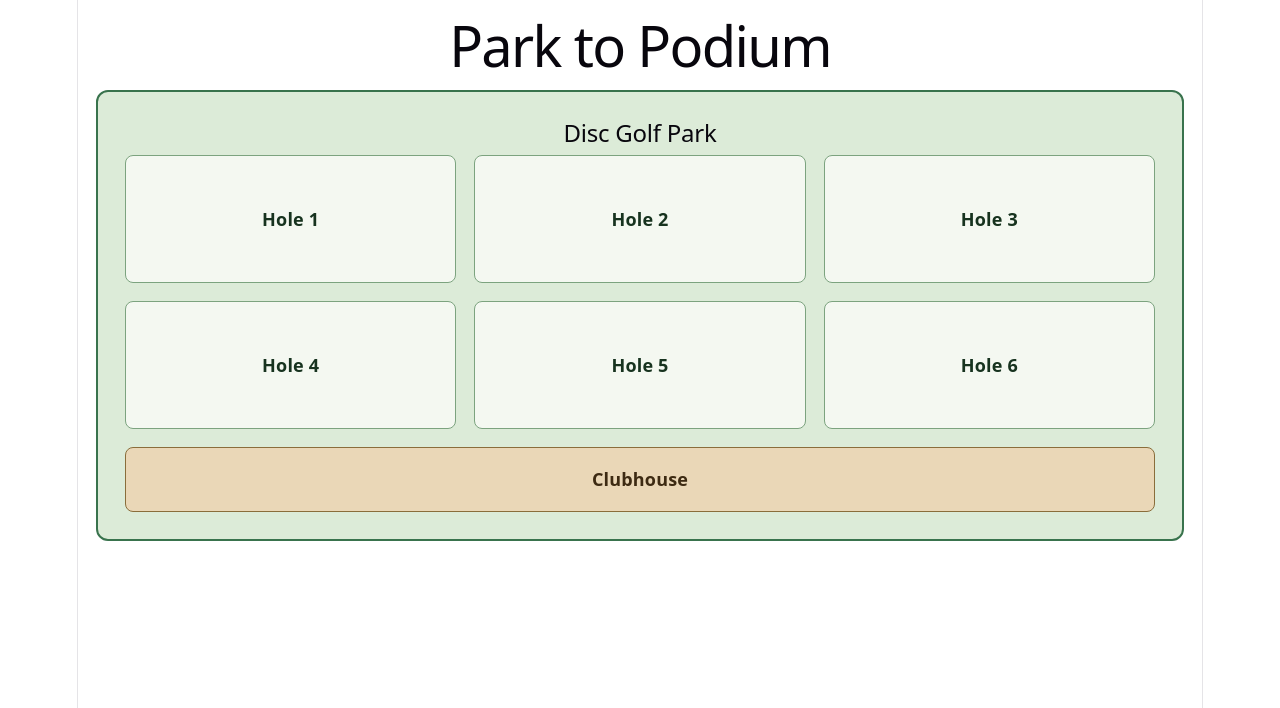
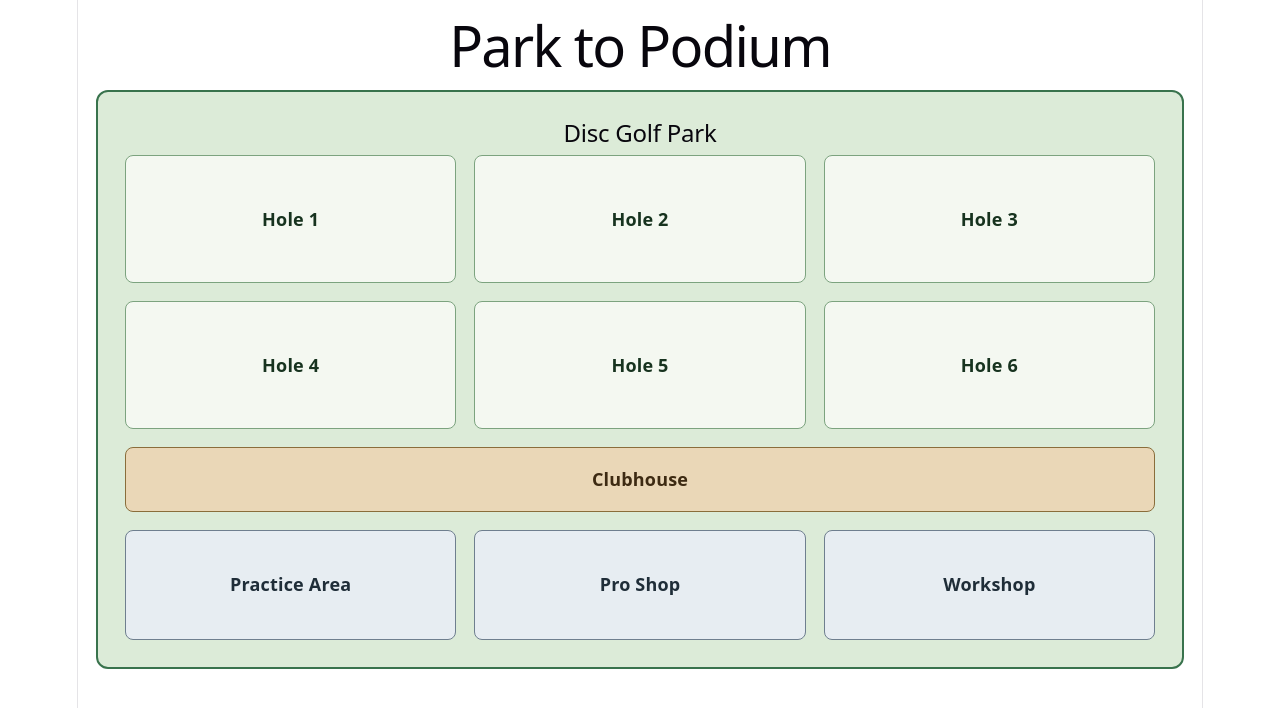
Before and after one commit to rob1n1t/dgproject, a React (Vite) app: page / in a window 1280 px wide. Shown: the top 708 px of the page. Built offline with nearby package versions, Linux system fonts and the light colour scheme.

Commit message:
feat: add static park facilities

```diff
--- a/src/App.css
+++ b/src/App.css
@@ -34,8 +34,32 @@
   font-weight: 600;
 }
 
+.facilities {
+  display: grid;
+  grid-template-columns: repeat(3, minmax(0, 1fr));
+  gap: 1rem;
+  margin-top: 1rem;
+}
+
+.facility{
+  display: grid;
+  place-items: center;
+  min-height: 4rem;
+  padding: 1rem;
+  border: 1px solid #6f7f8f;
+  border-radius: 8px;
+  background-color: #e7edf2;
+  color: #1f2d38;
+  font-weight: 600;
+  text-align: center;
+}
+
 @media (max-width: 600px) {
   .holes {
     grid-template-columns: repeat(2, minmax(0, 1fr));
   }
+
+  .facilities {
+    grid-template-columns: 1fr;
+  }
 }
--- a/src/App.tsx
+++ b/src/App.tsx
@@ -1,6 +1,7 @@
 import './App.css'
 
 const holeNumbers = [1, 2, 3, 4, 5, 6]
+const facilityNames = ['Practice Area', 'Pro Shop', 'Workshop']
 
 function App() {
   return (
@@ -16,6 +17,13 @@ function App() {
           ))}
         </div>
         <div className="clubhouse">Clubhouse</div>
+        <div className="facilities">
+          {facilityNames.map((facilityName) => (
+            <div className="facility" key={facilityName}>
+              {facilityName}
+            </div>
+          ))}
+        </div>
       </section>
     </main>
   )
```
